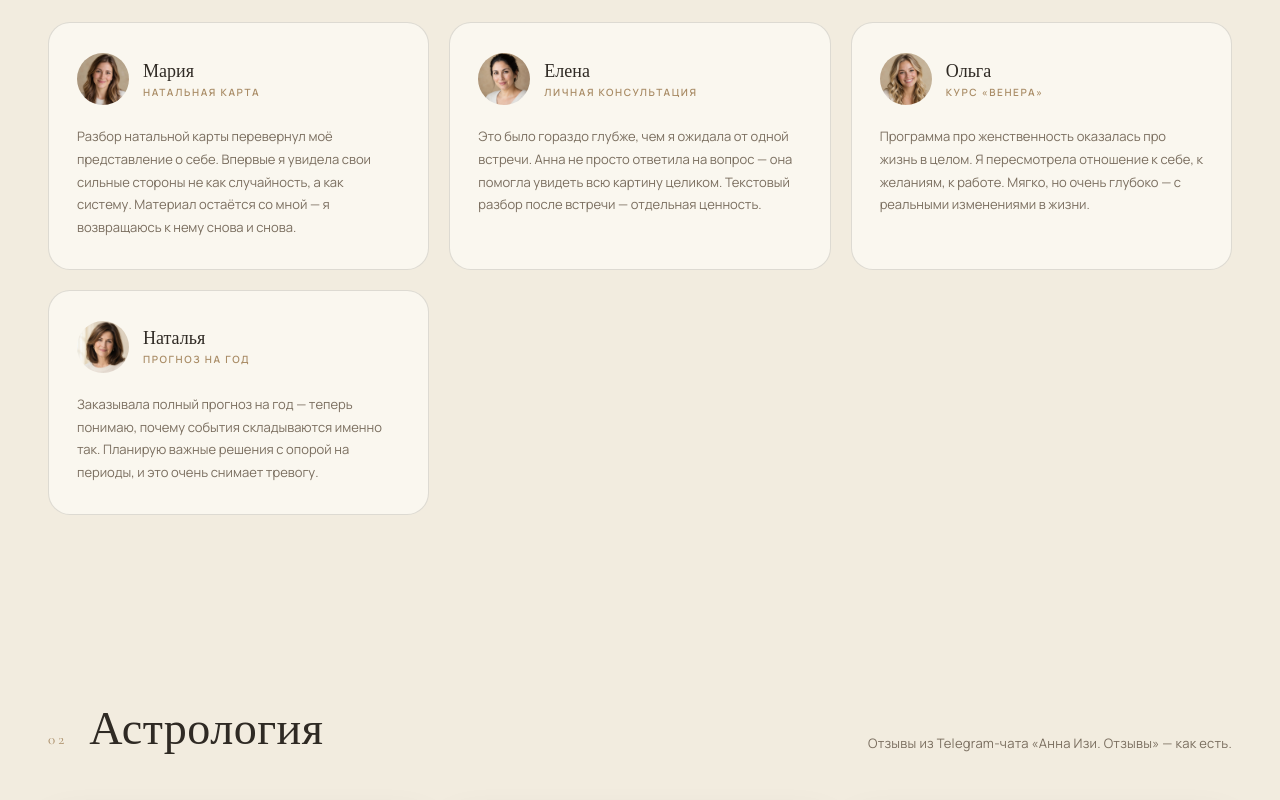
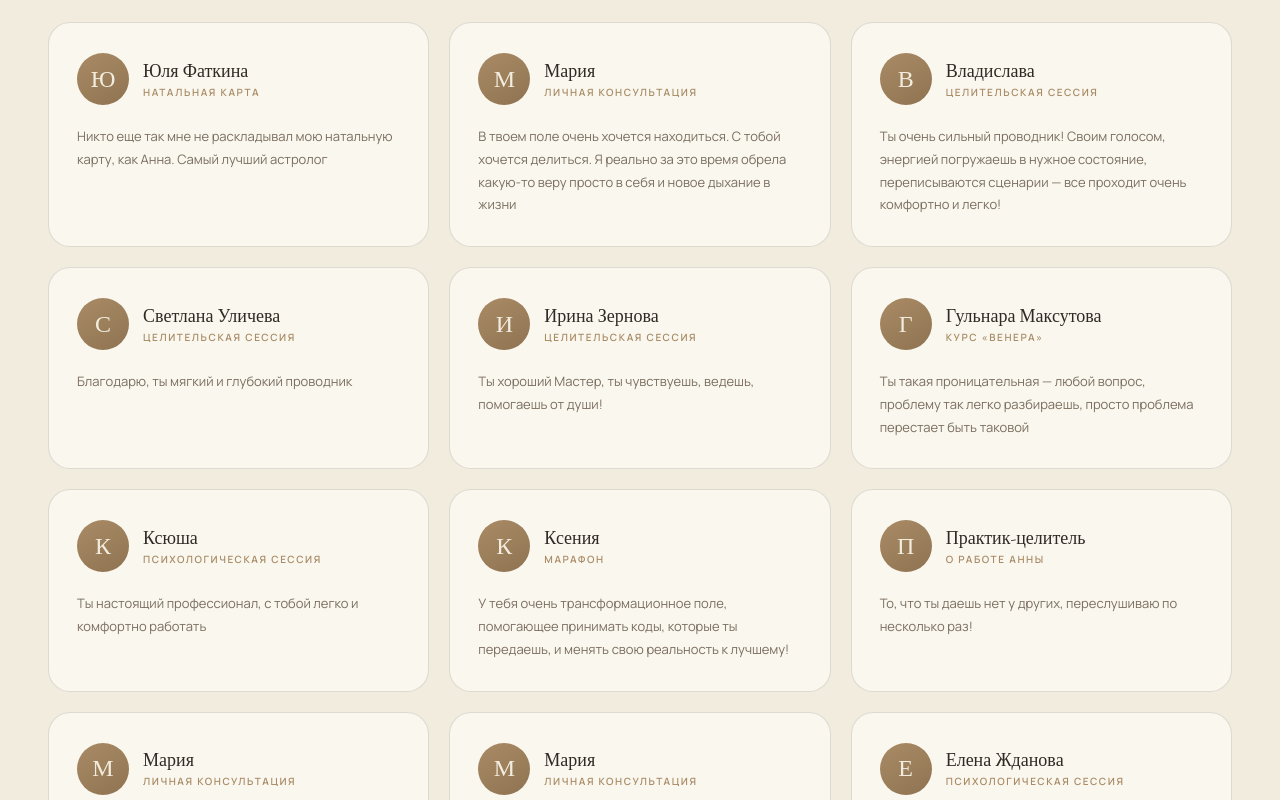
Before and after one commit to annasheshina/alma-celeste, a React (Vite) app: page /reviews in a window 1280 px wide. Shown: the part 660-1460 px from the top of the page. Built offline with nearby package versions, Linux system fonts and the light colour scheme.

Commit message:
Отзывы на главной: 13 реальных цитат дословно с именами авторов, аватары-инициалы
Co-Authored-By: Анна Изюмова <anna.sheshina@gmail.com>

```diff
--- a/src/components/ReviewCard.jsx
+++ b/src/components/ReviewCard.jsx
@@ -2,7 +2,9 @@ export default function ReviewCard({ review }) {
   return (
     <article className="review-card">
       <div className="review-head">
-        <img className="review-avatar" src={review.avatar} alt={review.name} />
+        <span className="review-avatar initials" aria-hidden="true">
+          {review.name.charAt(0)}
+        </span>
         <div>
           <p className="review-name">{review.name}</p>
           <p className="review-tag">{review.tag}</p>
--- a/src/data/reviews.js
+++ b/src/data/reviews.js
@@ -1,12 +1,7 @@
-import avatar1 from '../assets/avatar-1.jpg'
-import avatar2 from '../assets/avatar-2.jpg'
-import avatar3 from '../assets/avatar-3.jpg'
-import avatar4 from '../assets/avatar-4.jpg'
-
 export const REVIEW_CATEGORIES = [
   { id: 'all', label: 'Все' },
   { id: 'astrology', label: 'Астрология' },
-  { id: 'consultations', label: 'Консультации' },
+  { id: 'sessions', label: 'Сессии' },
   { id: 'programs', label: 'Программы' },
 ]
 
@@ -29,38 +24,97 @@ export const SHOT_SECTIONS = [
   shots: Array.from({ length: s.count }, (_, i) => shot(s.id, i + 1)),
 }))
 
-// Редактируемые данные: замените тексты, имена и фотографии на реальные отзывы.
+// Цитаты дословно из чата отзывов (имена — из сообщений).
 export const reviews = [
   {
     id: 1,
     category: 'astrology',
-    name: 'Мария',
+    name: 'Юля Фаткина',
     tag: 'Натальная карта',
-    avatar: avatar1,
-    text: 'Разбор натальной карты перевернул моё представление о себе. Впервые я увидела свои сильные стороны не как случайность, а как систему. Материал остаётся со мной — я возвращаюсь к нему снова и снова.',
+    text: 'Никто еще так мне не раскладывал мою натальную карту, как Анна. Самый лучший астролог',
   },
   {
     id: 2,
-    category: 'consultations',
-    name: 'Елена',
+    category: 'astrology',
+    name: 'Мария',
     tag: 'Личная консультация',
-    avatar: avatar2,
-    text: 'Это было гораздо глубже, чем я ожидала от одной встречи. Анна не просто ответила на вопрос — она помогла увидеть всю картину целиком. Текстовый разбор после встречи — отдельная ценность.',
+    text: 'В твоем поле очень хочется находиться. С тобой хочется делиться. Я реально за это время обрела какую-то веру просто в себя и новое дыхание в жизни',
   },
   {
     id: 3,
-    category: 'programs',
-    name: 'Ольга',
-    tag: 'Курс «Венера»',
-    avatar: avatar3,
-    text: 'Программа про женственность оказалась про жизнь в целом. Я пересмотрела отношение к себе, к желаниям, к работе. Мягко, но очень глубоко — с реальными изменениями в жизни.',
+    category: 'sessions',
+    name: 'Владислава',
+    tag: 'Целительская сессия',
+    text: 'Ты очень сильный проводник! Своим голосом, энергией погружаешь в нужное состояние, переписываются сценарии — все проходит очень комфортно и легко!',
   },
   {
     id: 4,
+    category: 'sessions',
+    name: 'Светлана Уличева',
+    tag: 'Целительская сессия',
+    text: 'Благодарю, ты мягкий и глубокий проводник',
+  },
+  {
+    id: 5,
+    category: 'sessions',
+    name: 'Ирина Зернова',
+    tag: 'Целительская сессия',
+    text: 'Ты хороший Мастер, ты чувствуешь, ведешь, помогаешь от души!',
+  },
+  {
+    id: 6,
+    category: 'programs',
+    name: 'Гульнара Максутова',
+    tag: 'Курс «Венера»',
+    text: 'Ты такая проницательная — любой вопрос, проблему так легко разбираешь, просто проблема перестает быть таковой',
+  },
+  {
+    id: 7,
+    category: 'sessions',
+    name: 'Ксюша',
+    tag: 'Психологическая сессия',
+    text: 'Ты настоящий профессионал, с тобой легко и комфортно работать',
+  },
+  {
+    id: 8,
+    category: 'programs',
+    name: 'Ксения',
+    tag: 'Марафон',
+    text: 'У тебя очень трансформационное поле, помогающее принимать коды, которые ты передаешь, и менять свою реальность к лучшему!',
+  },
+  {
+    id: 9,
+    category: 'sessions',
+    name: 'Практик-целитель',
+    tag: 'О работе Анны',
+    text: 'То, что ты даешь нет у других, переслушиваю по несколько раз!',
+  },
+  {
+    id: 10,
     category: 'astrology',
-    name: 'Наталья',
-    tag: 'Прогноз на год',
-    avatar: avatar4,
-    text: 'Заказывала полный прогноз на год — теперь понимаю, почему события складываются именно так. Планирую важные решения с опорой на периоды, и это очень снимает тревогу.',
+    name: 'Мария',
+    tag: 'Личная консультация',
+    text: 'Нежная, чуткая, заботливая, волшебная',
+  },
+  {
+    id: 11,
+    category: 'astrology',
+    name: 'Мария',
+    tag: 'Личная консультация',
+    text: 'Моя жизнь заиграла совсем иными красками',
+  },
+  {
+    id: 12,
+    category: 'sessions',
+    name: 'Елена Жданова',
+    tag: 'Психологическая сессия',
+    text: 'Чувствую себя устойчивой, сильной как птица с 2мя крыльями',
+  },
+  {
+    id: 13,
+    category: 'programs',
+    name: 'Дарья Гладышева',
+    tag: 'Марафон',
+    text: 'Сместился фокус внутрь, на себя любимую, на свой свет — и он теперь сияет многим ярче, чем до марафона',
   },
 ]
--- a/src/index.css
+++ b/src/index.css
@@ -1315,6 +1315,17 @@ a {
   object-fit: cover;
 }
 
+.review-avatar.initials {
+  display: flex;
+  align-items: center;
+  justify-content: center;
+  background: linear-gradient(150deg, var(--gold) 0%, #8f7250 100%);
+  color: var(--cream);
+  font-family: var(--font-display);
+  font-size: 24px;
+  font-weight: 500;
+}
+
 .review-name {
   font-family: var(--font-display);
   font-size: 18px;
```
